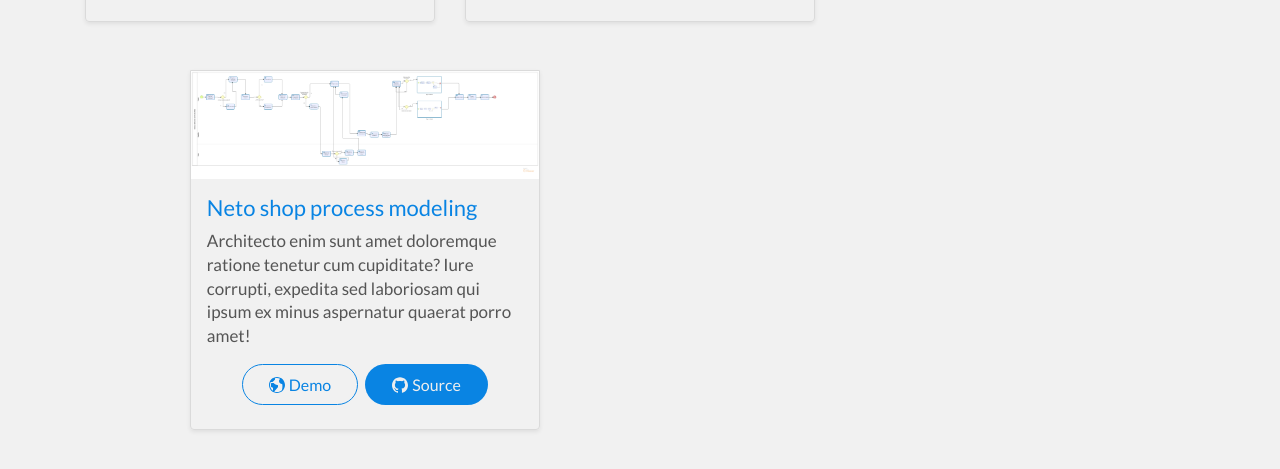
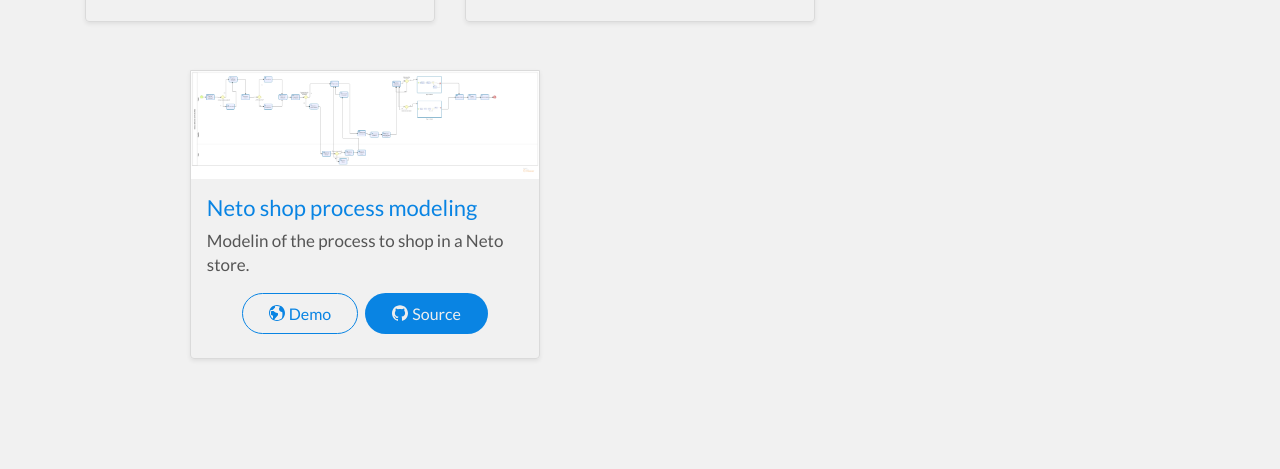
Before and after one commit to ViccarleX/0xfolio-master, a website: page index.html in a window 1280 px wide. Shown: the part 2136-2605 px from the top of the page. Drawn offline with Linux system fonts and the light colour scheme; files whose address does not match are found by name.

Commit message:
Update index.html

```diff
--- a/index.html
+++ b/index.html
@@ -303,12 +303,7 @@
                                     </div>
                                     <div class="project__content-box">
                                         <h3 class="heading-tertiary"> Neto shop process modeling </h3>
-                                        <p class="project__details"> Architecto enim sunt amet doloremque ratione
-                                            tenetur
-                                            cum cupiditate? Iure corrupti, expedita sed laboriosam qui ipsum ex
-                                            minus
-                                            aspernatur
-                                            quaerat porro amet!</p>
+                                        <p class="project__details"> Modelin of the process to shop in a Neto store. </p>
                                         <div class="project__cta-box text-center">
                                             <a href="#" class="btn btn--ghost">
                                                 <svg class="icon btn__icon-left icon-earth">
```
